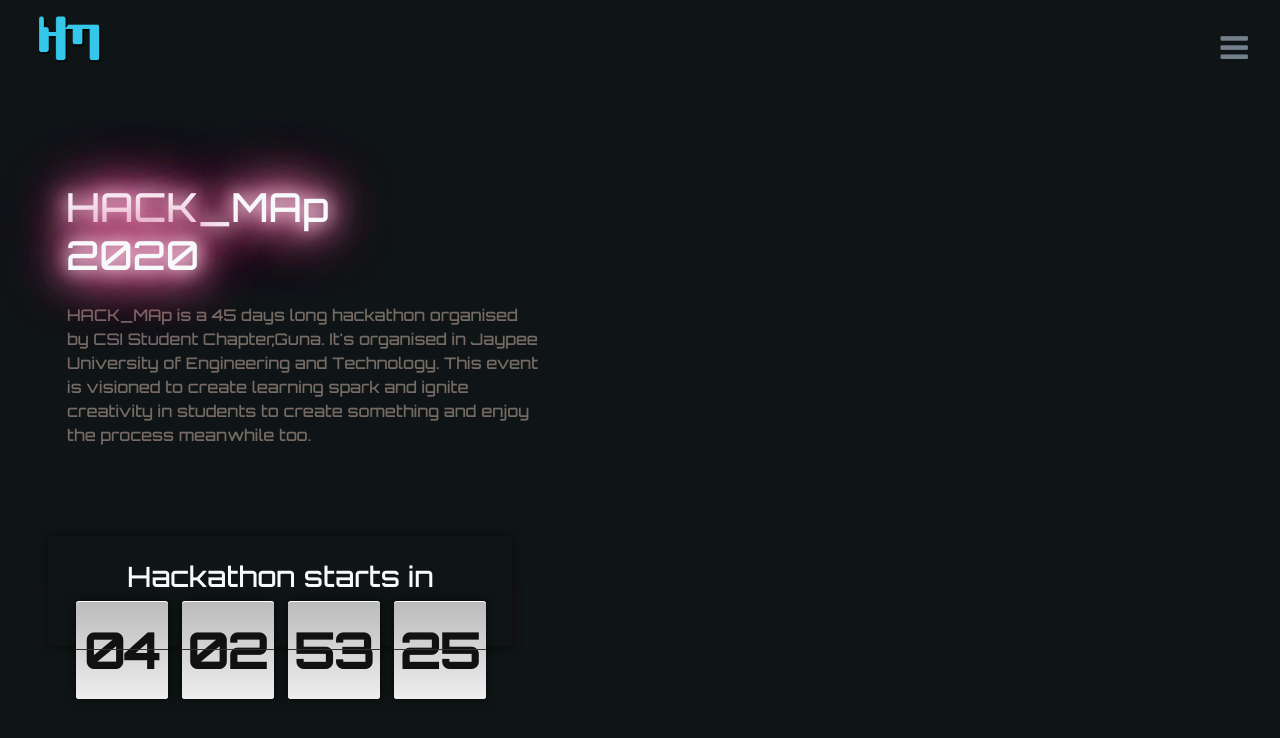
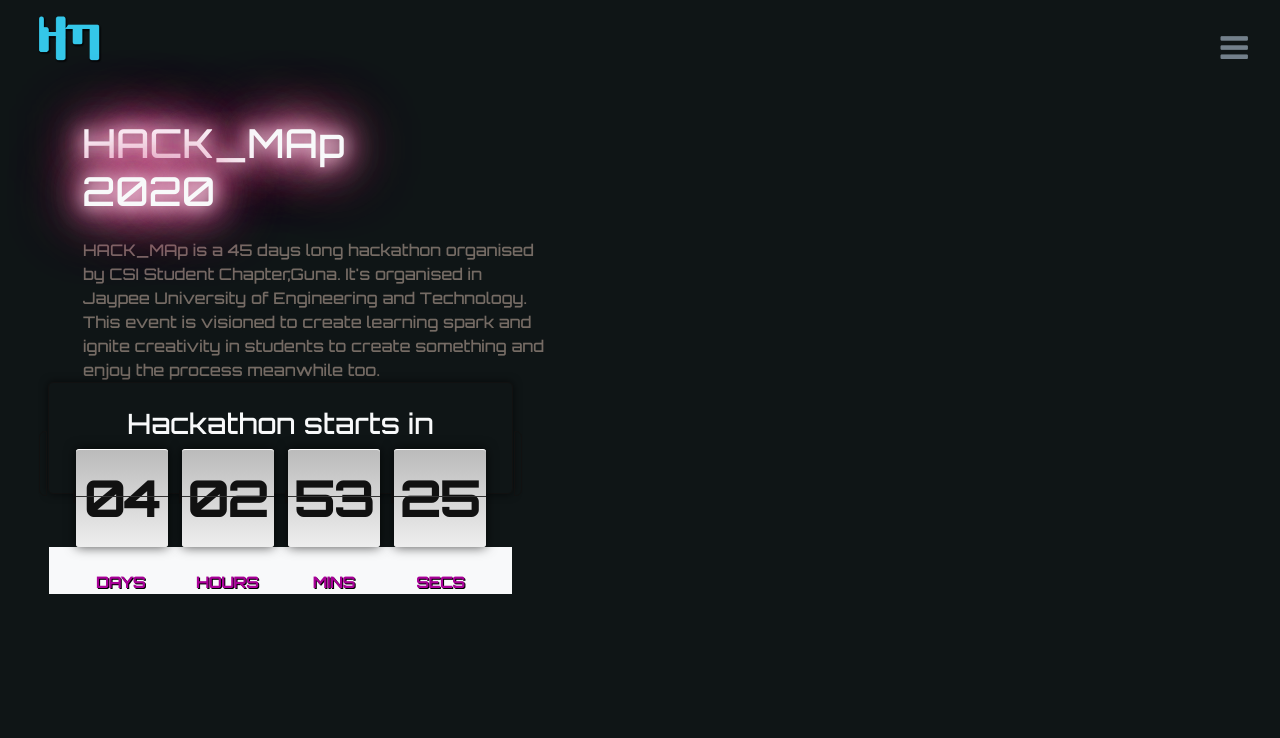
Before and after one commit to satyam260/Hack_map_2k20, a PHP site: page / in a window 1280 px wide. Shown: the top 738 px of the page. Run offline with PHP 8.4, Linux system fonts and the light colour scheme; some libraries are stand-ins or nearby versions.

Commit message:
grid updates

```diff
--- a/css/counter.css
+++ b/css/counter.css
@@ -4,11 +4,6 @@
 	width: 465px;
 	height: 112px;
 	text-align: center;
-	/* background: #222; */
-	/* background-image: -webkit-linear-gradient(top, #222, #333, #333, #222);
-	background-image:    -moz-linear-gradient(top, #222, #333, #333, #222);
-	background-image:     -ms-linear-gradient(top, #222, #333, #333, #222);
-	background-image:      -o-linear-gradient(top, #222, #333, #333, #222); */
 	border: 1px solid #111;
 	border-radius: 5px;
 	box-shadow: 0px 0px 8px rgba(0, 0, 0, 0.6);
@@ -22,11 +17,6 @@
 	content:"";
 	width: 8px;
 	height: 65px;
-	/* background: #444; */
-	/* background-image: -webkit-linear-gradient(top, #555, #444, #444, #555);
-	background-image:    -moz-linear-gradient(top, #555, #444, #444, #555);
-	background-image:     -ms-linear-gradient(top, #555, #444, #444, #555);
-	background-image:      -o-linear-gradient(top, #555, #444, #444, #555); */
 	border: 1px solid #111;
 	border-top-left-radius: 6px;
 	border-bottom-left-radius: 6px;
@@ -39,11 +29,6 @@
 	content:"";
 	width: 8px;
 	height: 65px;
-	/* background: #444; */
-	/* background-image: -webkit-linear-gradient(top, #555, #444, #444, #555);
-	background-image:    -moz-linear-gradient(top, #555, #444, #444, #555);
-	background-image:     -ms-linear-gradient(top, #555, #444, #444, #555);
-	background-image:      -o-linear-gradient(top, #555, #444, #444, #555); */
 	border: 1px solid #111;
 	border-top-right-radius: 6px;
 	border-bottom-right-radius: 6px;
@@ -103,9 +88,7 @@
 #countdown .labels{
     font-family:'Orbitron';
 	width: 100%;
-	height: 25px;
-	text-align: center;
-	position: absolute;
+	height: 0%;
     bottom: 8px;
     padding-top:5%;
     z-index: 100;
@@ -113,8 +96,9 @@
 
 #countdown .labels li{
 	width: 102px;
-	font: bold 15px 'Droid Sans', Arial, sans-serif;
-	color: #f47321;
+
+	font: bold 15px 'Orbitron';
+	color: #a90098;
 	text-shadow: 1px 1px 0px #000;
 	text-align: center;
 	text-transform: uppercase;
--- a/index.html
+++ b/index.html
@@ -10,7 +10,7 @@
         <link rel="stylesheet" href="css/manual.css">
         <link rel="stylesheet" href="css/fontawesome.css">
 
-
+        <title>HACK_MAp 2020</title>
     </head>
     <body>
 
@@ -69,10 +69,11 @@
             <a href="#menu"></a>
         </nav>
 
+    <div class="row h-100 mx-5 my-4">
+        <!-- <div class="jumbotron"> -->
 
-        <div class="jumbotron">
-            <div class="col-md-12 my-5 mx-1">
-                <div class="col-md-3">
+            <div class="col-md-12 my-3  mx-1 float-left">
+                <div class="col-md-3 my-2">
                     <h1 class="text-light">HACK_MAp 2020</h1>
                 </div>
                 <p class="head-para mx-3">
@@ -86,11 +87,18 @@
         <div id="countdown">
             <h3 class="text-light">Hackathon starts in </h3>
             <div id='tiles'></div>
+            <div class="row-md-3 bg-light">
+            <div class="labels">
+                <li>Days</li>
+                <li>Hours</li>
+                <li>Mins</li>
+                <li>Secs</li>
+              </div>
+            </div>
+          </div>
+        <!-- </div> -->
 
-          </div>
-        </div>
-
-
+    </div>
           <!-- JS FILES -->
           <script src="js/jquey.js"></script>
           <script src="js/Tweenmax.js"></script>
```
